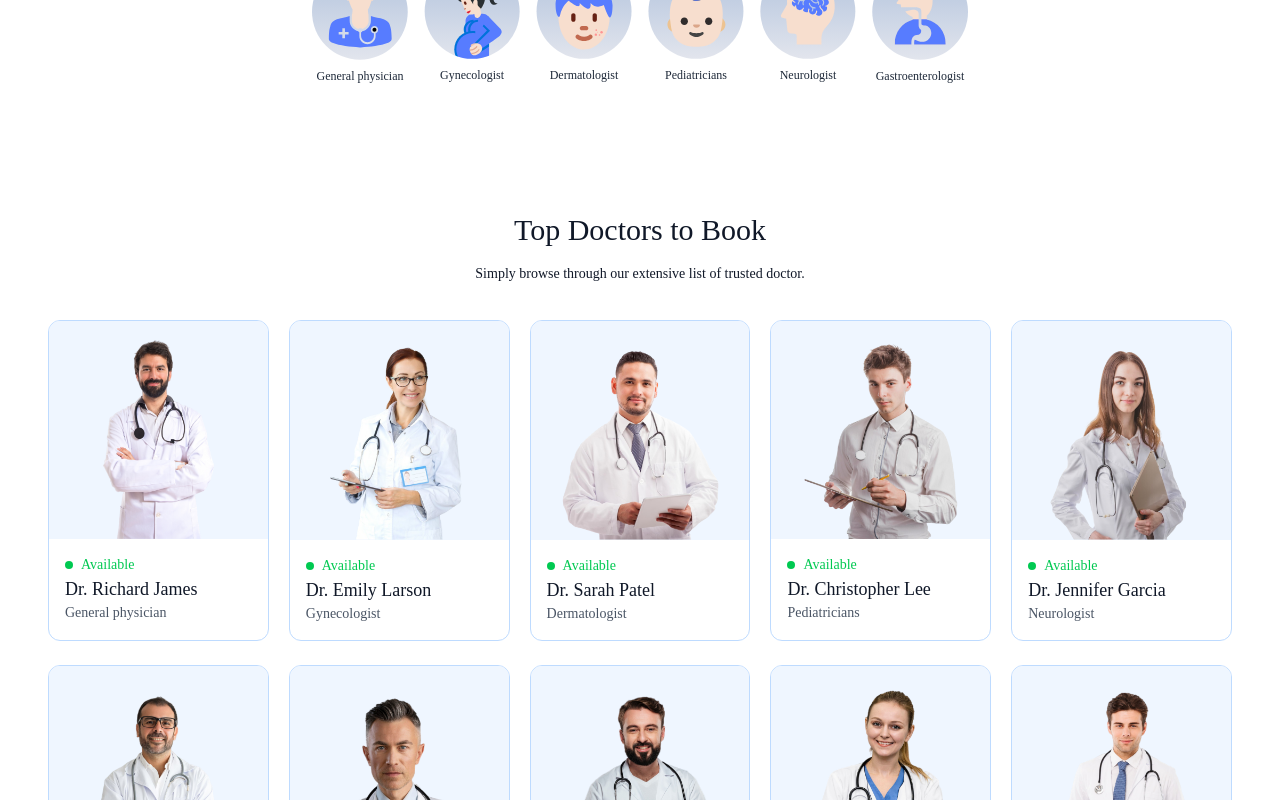
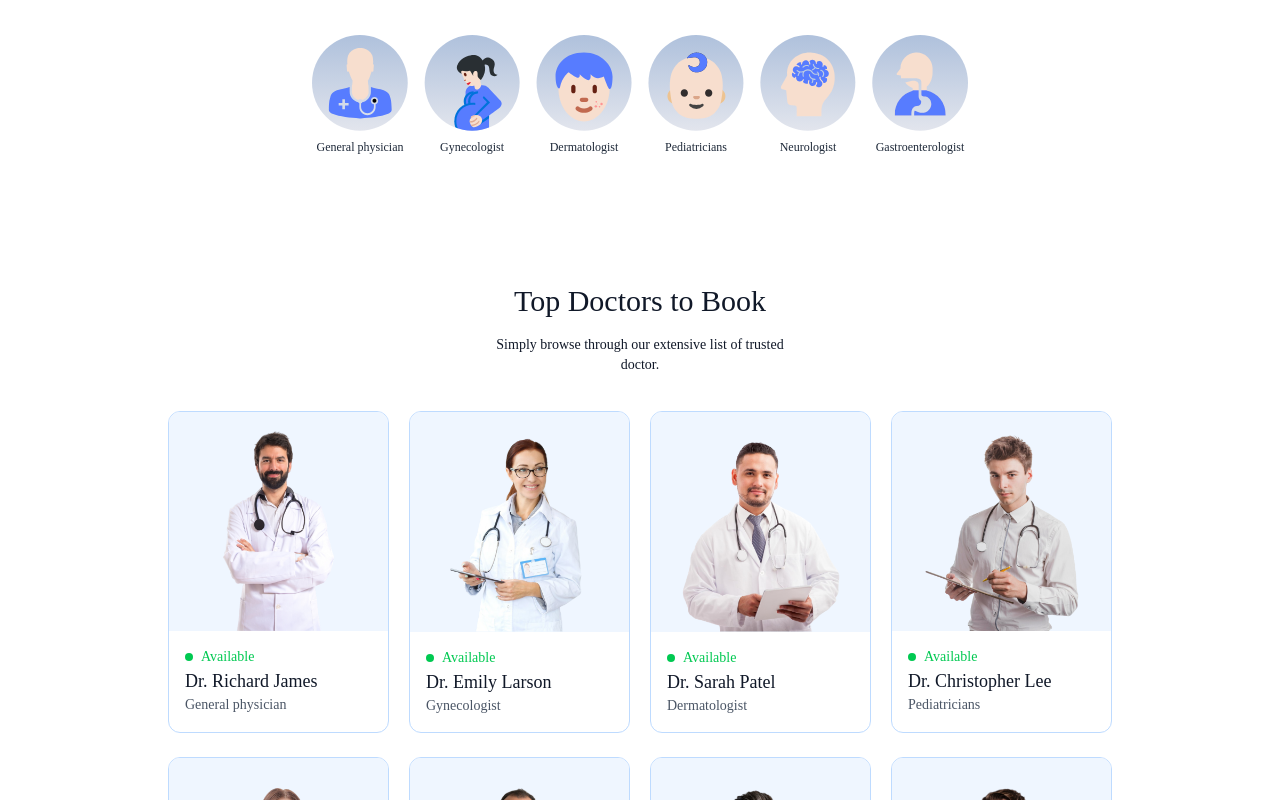
Before and after one commit to Nru707/Mejor-Project-college, a React (Vite) app in the folder frontend/: page / in a window 1280 px wide. Shown: the part 789-1589 px from the top of the page. Built offline with nearby package versions, Linux system fonts and the light colour scheme.

Commit message:
"commit"

```diff
--- a/frontend/src/App.jsx
+++ b/frontend/src/App.jsx
@@ -11,7 +11,7 @@ import Navbar from "./components/Navbar";
 import Footer from "./components/Footer";
 const App = () => {
   return (
-    <div className="mx-2 sm:mx[10%]">
+    <div className="mx-2 sm:mx-[10%]">
       <Navbar />
       <Routes>
         <Route path="/" element={<Home />} />
```
